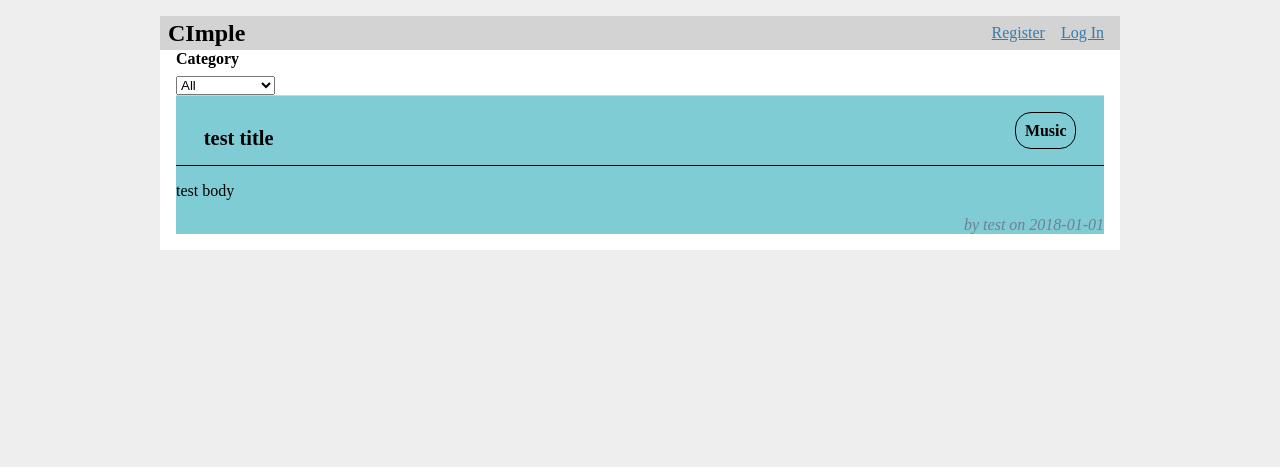
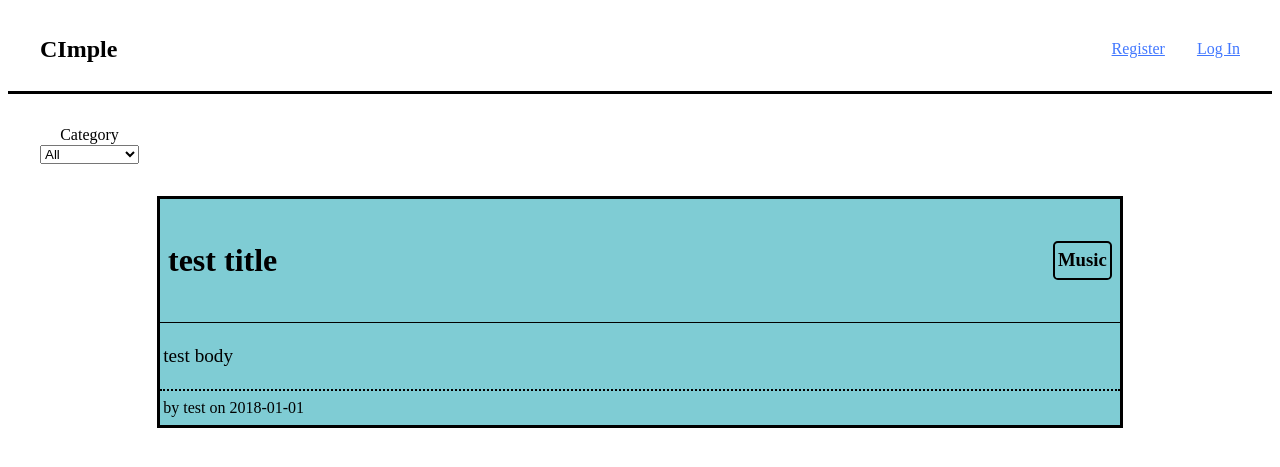
Before and after one commit to Conchero/CImple, a Flask app: page / in a window 1280 px wide. Shown: the top 467 px of the page. Run offline with Flask 3, Linux system fonts and the light colour scheme; data comes from the database, SQL or seed files in the repository.

Commit message:
finish index redesign

```diff
--- a/flaskr/static/style.css
+++ b/flaskr/static/style.css
@@ -1,192 +1,159 @@
 @import url(./var.css);
 
-@font-face {
-  font-family: "Josefin Sans";
-  src: "../assets/fonts/Josefin_Sans/JosefinSans-VariableFont_wght.ttf";
-}
 
 
-html {
-  font-family: "Josefin Sans";
-  background: #eee;
-  padding: 1rem;
-}
-
-body {
-  max-width: 960px;
-  margin: 0 auto;
-  background: white;
-}
-
-header{
-  display: flex;
-  flex-direction: row;
-  justify-content: space-between;
-}
-
-h1{
-  font-weight: bolder;
-}
-
-h1, h2, h3, h4, h5, h6 {
-  color: black;
-  margin: 1rem 0;
-}
-
-a {
-  color: #377ba8;
-}
-
-hr {
-  border: none;
-  border-top: 1px solid lightgray;
-}
-
-nav {
-  background: lightgray;
-  display: flex;
-  align-items: center;
-  padding: 0 0.5rem;
-}
-
-nav h1 {
-  flex: auto;
-  margin: 0;
-}
-
-nav h1 a {
-  /* text-decoration: none; */
-  padding: 0.25rem 0.5rem;
-}
-
-nav ul  {
-  display: flex;
-  list-style: none;
-  margin: 0;
-  padding: 0;
-}
-
-nav ul li a, nav ul li span, header .action {
-  display: block;
-  padding: 0.5rem;
-}
-
-.content {
-  padding: 0 1rem 1rem;
-}
-
-.content > header {
-  border-bottom: 1px solid lightgray;
-  display: flex;
-  align-items: flex-end;
-}
-
-.content > header h1 {
-  flex: auto;
-  margin: 1rem 0 0.25rem 0;
-}
-
-.flash {
-  margin: 1em 0;
-  padding: 1em;
-  background: #cae6f6;
-  border: 1px solid #377ba8;
-}
-
-
-.post.category-1{
-  background-color: var(--music-post-color);
-}
-.post.category-2{
-  background-color: var(--food-post-color);
-}
-.post.category-3{
-  background-color: var(--DIY-post-color);
-}
-.post.category-4{
-  background-color: var(--misc-post-color);
-}
-
-.post > header {
-  display: flex;
-  flex-direction: column;
-  font-size: 0.85em;
-  border-bottom: 1px solid black;
-}
-
-.post > header > .post_info{
+header:not(.post_header) {
   display: flex;
   flex-direction: row;
   justify-content: space-between;
   align-items: center;
-  padding-inline: 3%;
+  margin-block: 2rem;
+  padding-inline: 2rem;
+}
 
+
+nav {
+  display: flex;
+  flex-direction: row;
+  justify-content: space-between;
+  align-items: center;
+  border-bottom: 0.2rem solid black;
+  padding: 0.5rem 2rem;
+  @media (width <= 260px) {
+    flex-direction: column;
+  }
+}
+
+nav>ul {
+  display: flex;
+  list-style: none;
+  gap: 2rem;
+}
+
+
+a:not(.return_to_index) {
+  color: var(--link-color);
+}
+
+.category_div {
+  display: flex;
+  flex-direction: column;
+  align-items: center;
+  gap: 0.1rem;
+}
+
+.category-1 {
+  background-color: var(--music-post-color);
+}
+
+.category-2 {
+  background-color: var(--food-post-color);
 
 }
 
-.post > header > .post_info >.post_info-category{
-  border: 1px solid black;
-  border-radius: 1rem;
-  padding: 1%;
+.category-3 {
+  background-color: var(--DIY-post-color);
+
 }
 
-/* .post > header > div:first-of-type {
-  flex: auto;
-} */
+.category-4 {
+  background-color: var(--misc-post-color);
 
-.post > header h1 {
-  font-size: 1.5em;
-  margin-bottom: 0;
 }
 
-.post .about {
-  color: slategray;
-  font-style: italic;
+
+.post_section {
+  max-width: 960px;
+  margin: 0 auto;
+
+  border-inline: 0.2rem solid black;
+
 }
 
-.post > footer{
-  text-align: right;
+
+
+.post:last-child {
+  border-bottom: 0.2rem solid black;
+
 }
 
-.category_div{
+.post>header>h1 {
+  font-size: 2rem;
+}
+
+.post>.body {
+  overflow-wrap: break-word;
+  padding: 0.2rem;
+  font-size: 1.2rem;
+}
+
+.post>footer {
+  display: flex;
+  flex-direction: row;
+  justify-content: space-between;
+  border-top: dotted 0.15rem black;
+  padding: 0.5rem 0.2rem;
+}
+
+.post>footer>a {
+  color: #284898;
+}
+
+.post>header {
+  display: flex;
+  flex-direction: row;
+  justify-content: space-between;
+  align-items: center;
+
+  border-top: 0.2rem solid black;
+  border-bottom: 0.1rem solid black;
+  padding-inline: 0.5rem;
+}
+
+
+.post>header>.post_info-category {
+  border: 0.15rem solid black;
+  padding: 0.4rem 0.2rem;
+  border-radius: 0.3rem;
+}
+
+.return_to_index {
+  text-decoration: none;
+  color: black;
+}
+
+.auth__form {
+
+  position: absolute;
+  top: 50%;
+  left: 50%;
+  margin-top: -50px;
+  margin-left: -50px;
+
+  background-color: #C9C9C9;
   display: flex;
   flex-direction: column;
-  justify-content: center;
+  padding: 1rem;
+  align-items: center;
+
+  border: 0.3rem solid black;
+  border-radius: 1rem;
 }
 
-.post .body {
-overflow-wrap: break-word;
+.auth__form>label,
+input:not([type="submit"]) {
+  width: 100%;
+  margin-block: 0.2rem;
 }
 
-.content:last-child {
-  margin-bottom: 0;
+.auth__form>input {
+  border-radius: 1rem;
 }
 
-.content form {
-  margin: 1em 0;
-  display: flex;
-  flex-direction: column;
+.auth__form>input[type="submit"] {
+  background-color: var(--link-color);
+  color: white;
+  border: none;
+  padding: 0.3rem;
+  margin-top: 3rem;
 }
-
-.content label {
-  font-weight: bold;
-  margin-bottom: 0.5em;
-}
-
-.content input, .content textarea {
-  margin-bottom: 1em;
-}
-
-.content textarea {
-  min-height: 12em;
-  resize: vertical;
-}
-
-input.danger {
-  color: #cc2f2e;
-}
-
-input[type=submit] {
-  align-self: start;
-  min-width: 10em;
-}
--- a/flaskr/static/var.css
+++ b/flaskr/static/var.css
@@ -1,4 +1,5 @@
 :root{
+    --link-color: #4177FF ;
     --music-post-color: #7FCCD4;
     --food-post-color: #87D47F;
     --DIY-post-color: #CED47F;
--- a/flaskr/templates/auth/login.html
+++ b/flaskr/templates/auth/login.html
@@ -1,11 +1,9 @@
 {% extends 'base.html' %}
 
-{% block header %}
-<h1>{% block title %}Log In{% endblock %}</h1>
-{% endblock %}
 
 {% block content %}
 <form method="post" class="auth__form">
+  <h1>{% block title %}Log In{% endblock %}</h1>
     <label for="username">Username</label>
     <input name="username" id="username" required>
     <label for="password">Password</label>
--- a/flaskr/templates/auth/register.html
+++ b/flaskr/templates/auth/register.html
@@ -1,11 +1,9 @@
 {% extends 'base.html' %}
 
-{% block header %}
-  <h1>{% block title %}Register{% endblock %}</h1>
-{% endblock %}
 
 {% block content %}
 <form method="post" class="auth__form">
+  <h1>{% block title %}Register{% endblock %}</h1>
 
     <label for="username">Username</label>
     <input name="username" id="username" required>
--- a/flaskr/templates/base.html
+++ b/flaskr/templates/base.html
@@ -2,7 +2,7 @@
 <title>{% block title %}{% endblock %} - Flaskr</title>
 <link rel="stylesheet" href="{{ url_for('static', filename='style.css') }}">
 <nav>
-  <h1>CImple</h1>
+  <a class="return_to_index" href="{{ url_for('blog.index') }}"><h1>CImple</h1></a>
   <ul>
     {% if g.user %}
       <li><span>{{ g.user['username'] }}</span>
--- a/flaskr/templates/blog/create.html
+++ b/flaskr/templates/blog/create.html
@@ -1,8 +1,8 @@
 {% extends 'base.html' %}
 
 {% block header %}
-
-  <h1>{% block title %}New Post{% endblock %}</h1>
+<a href="{{url_for('blog.index')}}">Go Back to main page</a>
+<h1>{% block title %}New Post{% endblock %}</h1>
 {% endblock %}
 
 {% block content %}
--- a/flaskr/templates/blog/index.html
+++ b/flaskr/templates/blog/index.html
@@ -42,27 +42,25 @@
 {% endblock %}
 
 {% block content %}
+<section class="post_section">
   {% for post in posts %}
   <article class="post category-{{ post['category_id'] }} ">
-  <header>
-    {% if g.user['id'] == post['author_id'] %}
-    <a class="action" href="{{ url_for('blog.update', id=post['id']) }}">Edit</a>
-    {% endif %}
-    <div class="post_info">
+    <header class="post_header">
       <h1>{{ post['title'] }}</h1>
       <h3 class="post_info-category">{{ post['cat_name'] }}</h3>
-    </div>
     </header>
 
     <p class="body">{{ post['body'] }}</p>
 
     <footer>
+      {% if g.user['id'] == post['author_id'] %}
+      <a class="action" href="{{ url_for('blog.update', id=post['id']) }}">Edit</a>
+      {% endif %}
       <div class="about">by {{ post['username'] }} on {{ post['created'].strftime('%Y-%m-%d') }}</div>
     </footer>
 
   </article>
-{% if not loop.last %}
-<hr>
-{% endif %}
   {% endfor %}
+</section>
+
 {% endblock %}
--- a/flaskr/templates/blog/update.html
+++ b/flaskr/templates/blog/update.html
@@ -1,7 +1,10 @@
 {% extends 'base.html' %}
 
 {% block header %}
-  <h1>{% block title %}Edit "{{ post['title'] }}"{% endblock %}</h1>
+<div class="post_view_header">
+<a href="{{url_for('blog.index')}}">Go Back to main page</a>
+<h1>{% block title %}Edit "{{ post['title'] }}"{% endblock %}</h1>
+</div>
 {% endblock %}
 
 {% block content %}
```
Lines whose indentation alone changed are shown as unchanged.
